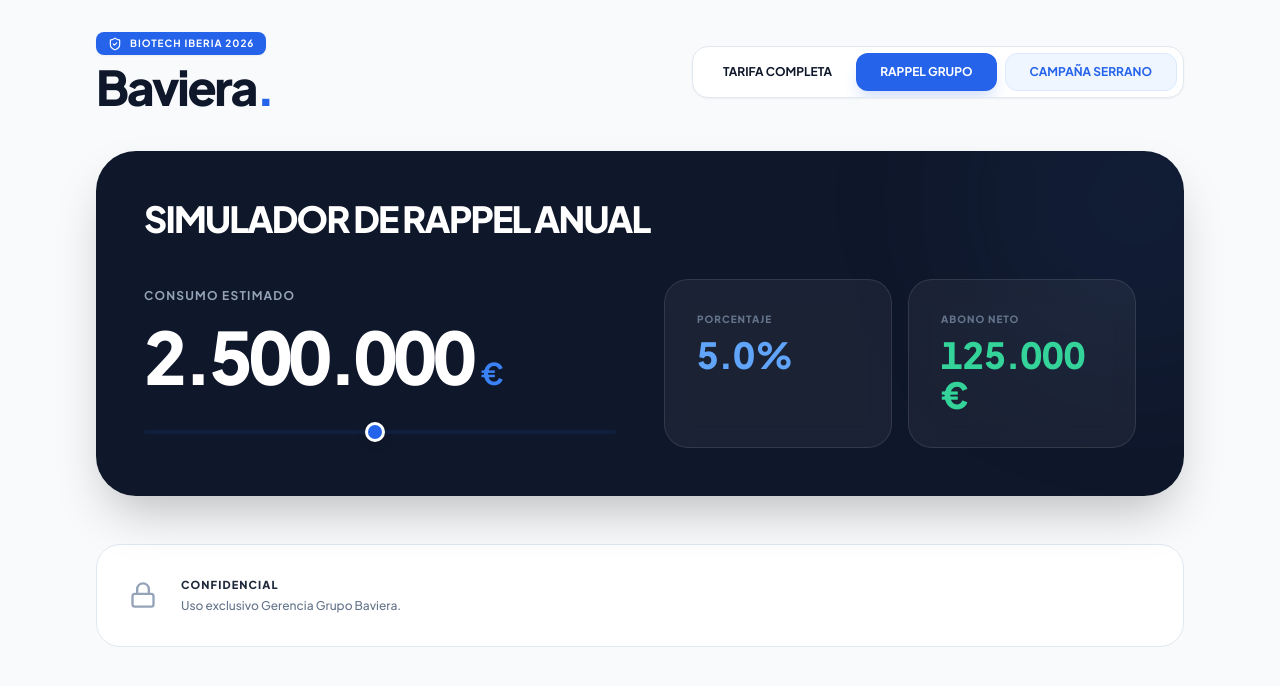
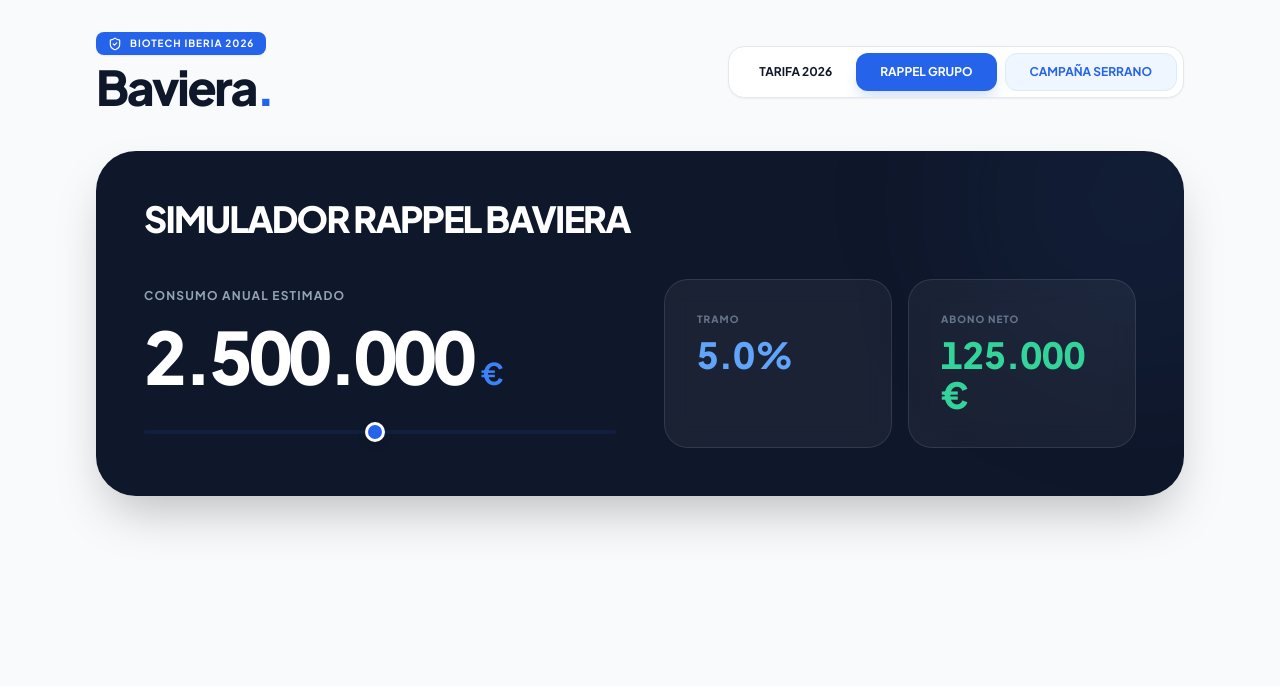
Before and after one commit to BiotechHealthcareIberia/BAVIERA, a plain HTML site: page index.html in a window 1280 px wide. Both pictures are taken after a click on the button "RAPPEL GRUPO". Drawn offline with nearby package versions, Linux system fonts and the light colour scheme.

Commit message:
index.html

```diff
--- a/index.html
+++ b/index.html
@@ -32,7 +32,7 @@
             </div>
 
             <nav class="flex bg-white p-1.5 rounded-2xl shadow-sm border border-slate-200 overflow-x-auto no-scrollbar w-full lg:w-auto sticky top-4 z-40">
-                <button onclick="showTab('catalog')" id="btn-catalog" class="nav-btn active px-6 py-2.5 rounded-xl text-xs font-bold transition-all uppercase whitespace-nowrap">Tarifa Completa</button>
+                <button onclick="showTab('catalog')" id="btn-catalog" class="nav-btn active px-6 py-2.5 rounded-xl text-xs font-bold transition-all uppercase whitespace-nowrap">Tarifa 2026</button>
                 <button onclick="showTab('simulator')" id="btn-simulator" class="nav-btn px-6 py-2.5 rounded-xl text-xs font-bold text-slate-400 hover:bg-slate-50 transition-all uppercase whitespace-nowrap">Rappel Grupo</button>
                 <button onclick="showTab('campaign')" id="btn-campaign" class="nav-btn px-6 py-2.5 rounded-xl text-xs font-bold text-blue-600 bg-blue-50 border border-blue-100 uppercase whitespace-nowrap ml-2">Campaña Serrano</button>
             </nav>
@@ -42,19 +42,16 @@
             <div class="bg-white rounded-[40px] border border-slate-100 shadow-xl overflow-hidden">
                 <div class="p-6 md:p-8 border-b border-slate-50 bg-slate-50/50 flex flex-col md:flex-row justify-between items-start md:items-center gap-4">
                     <h3 class="font-black text-2xl uppercase tracking-tighter text-slate-800 flex items-center gap-3">
-                        <i data-lucide="layout-grid" class="text-blue-600"></i> Catálogo y Tarifas 2026
+                        <i data-lucide="layout-grid" class="text-blue-600"></i> Portafolio Completo Biotech
                     </h3>
-                    <div class="flex gap-2">
-                        <span class="badge-promo italic">Acuerdo Preferente Baviera</span>
-                    </div>
                 </div>
                 <div class="overflow-x-auto">
                     <table class="w-full text-left border-collapse min-w-[850px]">
                         <thead class="bg-slate-50 border-b font-bold text-slate-400 uppercase tracking-widest text-[9px]">
                             <tr>
                                 <th class="p-6">Gama / Producto</th>
-                                <th class="p-6">Especificación / Condición</th>
-                                <th class="p-6 text-right">Precio Neto Unitario</th>
+                                <th class="p-6">Especificación Técnica</th>
+                                <th class="p-6 text-right">Precio Neto (€)</th>
                             </tr>
                         </thead>
                         <tbody id="product-list" class="divide-y divide-slate-50">
@@ -67,13 +64,13 @@
         <div id="simulator" class="tab-content space-y-6">
             <div class="bg-slate-900 p-8 md:p-12 rounded-[40px] text-white shadow-2xl relative overflow-hidden">
                 <div class="absolute top-0 right-0 w-64 h-64 bg-blue-500/10 rounded-full blur-[100px] -mr-20 -mt-20"></div>
-                <div class="relative z-10">
-                    <h2 class="text-4xl font-black mb-10 uppercase tracking-tighter">Simulador de Rappel Anual</h2>
+                <div class="relative z-10 text-center lg:text-left">
+                    <h2 class="text-4xl font-black mb-10 uppercase tracking-tighter">Simulador Rappel Baviera</h2>
                     <div class="grid grid-cols-1 lg:grid-cols-2 gap-12 items-center">
                         <div class="space-y-8">
                             <div>
-                                <p class="text-slate-400 text-xs font-bold uppercase tracking-widest mb-4">Consumo Estimado</p>
-                                <div class="flex items-baseline gap-2 mb-6">
+                                <p class="text-slate-400 text-xs font-bold uppercase tracking-widest mb-4">Consumo Anual Estimado</p>
+                                <div class="flex items-baseline justify-center lg:justify-start gap-2 mb-6">
                                     <span id="sales-val" class="text-7xl font-black tracking-tighter tabular-nums text-white">2.500.000</span>
                                     <span class="text-3xl font-bold text-blue-500">€</span>
                                 </div>
@@ -82,7 +79,7 @@
                         </div>
                         <div class="grid grid-cols-1 sm:grid-cols-2 gap-4">
                             <div class="bg-white/5 p-8 rounded-3xl border border-white/10 backdrop-blur-md">
-                                <p class="text-[10px] text-slate-500 uppercase font-black mb-2 tracking-widest">Porcentaje</p>
+                                <p class="text-[10px] text-slate-500 uppercase font-black mb-2 tracking-widest">Tramo</p>
                                 <p id="rappel-pct" class="text-4xl font-black text-blue-400 tabular-nums">5.0%</p>
                             </div>
                             <div class="bg-white/5 p-8 rounded-3xl border border-white/10 backdrop-blur-md">
@@ -102,7 +99,7 @@
                         <i data-lucide="target" class="w-10 h-10"></i>
                     </div>
                     <h2 class="text-4xl font-black text-slate-900 mb-4 uppercase tracking-tighter">David Lloyd Serrano</h2>
-                    <p class="text-slate-500 text-lg mb-12 font-medium">Acción de marketing para captación de pacientes <span class="text-blue-600 font-bold">Eyecryl Phakic</span>.</p>
+                    <p class="text-slate-500 text-lg mb-12 font-medium">Propuesta estratégica de captación para la lente <span class="text-blue-600 font-bold">Eyecryl Phakic</span>.</p>
                     <div class="inline-flex flex-col p-10 bg-slate-900 text-white rounded-[40px] shadow-2xl">
                         <span class="text-[10px] font-bold text-slate-500 uppercase tracking-[0.2em] mb-2">Presupuesto Cerrado</span>
                         <span class="text-5xl font-black tracking-tighter tabular-nums">4.800 €</span>
@@ -110,52 +107,54 @@
                 </div>
             </div>
         </div>
-
-        <footer class="mt-12 p-8 bg-white border border-slate-200 rounded-3xl flex items-center gap-6">
-            <i data-lucide="lock" class="w-7 h-7 text-slate-400"></i>
-            <div>
-                <p class="text-[11px] font-black text-slate-800 uppercase tracking-widest mb-1">Confidencial</p>
-                <p class="text-slate-500 text-xs font-medium">Uso exclusivo Gerencia Grupo Baviera.</p>
-            </div>
-        </footer>
     </div>
 
     <script>
         const products = [
-            // FÁQUICAS
-            { cat: 'FÁQUICAS', name: 'Eyecryl Phakic Esférica', price: 400, desc: 'Esferas +10D a -25D.', tag: null },
-            { cat: 'FÁQUICAS', name: 'Eyecryl Phakic Toric', price: 680, desc: 'Cilindros hasta +5.0D.', tag: null },
-            { cat: 'FÁQUICAS', name: 'Eyecryl CUSTOM', price: 1250, desc: 'Tallas especiales o rangos extremos.', tag: null },
+            // LENTES FÁQUICAS
+            { cat: 'PHAKIC', name: 'Eyecryl Phakic Esférica', price: 400.00, desc: 'Tallas 12.0 a 13.5mm. Potencias de +10D a -25D.', tag: null },
+            { cat: 'PHAKIC', name: 'Eyecryl Phakic Toric', price: 680.00, desc: 'Cilindros hasta +5D. Tallas 12.0 a 13.5mm.', tag: null },
+            { cat: 'PHAKIC', name: 'Eyecryl CUSTOM', price: 1250.00, desc: 'Tallas 11, 11.5, 14, 14.5mm o rangos extremos.', tag: null },
 
-            // LIO ESPECIALES
-            { cat: 'LIO EDOF', name: 'EYECRYL SERT (EDOF)', price: 105, desc: 'Compromiso > 1.000 uds.', tag: 'Promo Vol.' },
-            { cat: 'LIO EDOF', name: 'EYECRYL SERT TORIC', price: 200, desc: 'Compromiso > 1.000 uds.', tag: 'Promo Vol.' },
-            { cat: 'LIO TRIFOCAL', name: 'OPTIFLEX TRIO', price: 280, desc: 'Compromiso > 600 uds.', tag: 'Promo Vol.' },
-            { cat: 'LIO TRIFOCAL', name: 'OPTIFLEX TRIO TORIC', price: 350, desc: 'Compromiso > 600 uds.', tag: 'Promo Vol.' },
-            { cat: 'LIO PREMIUM', name: 'OPTIFLEX TRIO PLUS / XTENSE', price: 330, desc: 'Gama Híbrida (>600 uds).', tag: 'Híbrida' },
-            { cat: 'LIO PREMIUM', name: 'OPTIFLEX PLUS TORIC', price: 430, desc: 'Gama Híbrida Tórica.', tag: 'Híbrida' },
+            // LIO ESPECIALES (ACUERDO VOLUMEN)
+            { cat: 'LIO EDOF', name: 'EYECRYL SERT (EDOF)', price: 105.00, desc: 'Acuerdo especial > 1.000 uds.', tag: 'Promo Vol.' },
+            { cat: 'LIO EDOF', name: 'EYECRYL SERT TORIC', price: 200.00, desc: 'Acuerdo especial > 1.000 uds.', tag: 'Promo Vol.' },
+            { cat: 'LIO TRIFOCAL', name: 'OPTIFLEX TRIO', price: 280.00, desc: 'Acuerdo especial > 600 uds.', tag: 'Promo Vol.' },
+            { cat: 'LIO TRIFOCAL', name: 'OPTIFLEX TRIO TORIC', price: 350.00, desc: 'Acuerdo especial > 600 uds.', tag: 'Promo Vol.' },
+            { cat: 'LIO PREMIUM', name: 'OPTIFLEX TRIO PLUS / XTENSE', price: 330.00, desc: 'Gama Híbrida (>600 uds).', tag: 'Híbrida' },
+            { cat: 'LIO PREMIUM', name: 'OPTIFLEX PLUS TORIC', price: 430.00, desc: 'Gama Híbrida Tórica (Próximamente).', tag: 'Híbrida' },
 
             // LIO MONOFOCALES
-            { cat: 'LIO MONOFOCAL', name: 'GENESIS COMFORT NY', price: 55, desc: 'LIO Precargada Amarilla.', tag: null },
-            { cat: 'LIO MONOFOCAL', name: 'EYECRYL PLUS NATURAL HD', price: 45, desc: 'LIO No precargada HD.', tag: null },
+            { cat: 'LIO MONOFOCAL', name: 'GENESIS COMFORT NY', price: 55.00, desc: 'LIO Precargada con filtro amarillo.', tag: null },
+            { cat: 'LIO MONOFOCAL', name: 'EYECRYL PLUS NATURAL HD', price: 45.00, desc: 'No precargada. Alta definición visual.', tag: null },
+            { cat: 'LIO MONOFOCAL', name: 'EYECRYL TORIC', price: 200.00, desc: 'LIO tórica plegable hidrofóbica.', tag: null },
 
             // VISCOELÁSTICOS
-            { cat: 'VISCOELÁSTICOS', name: 'BIO HYALUR 1% (1ml)', price: 9.90, desc: 'Hialuronato Sódico Cohesivo.', tag: 'Consumible' },
-            { cat: 'VISCOELÁSTICOS', name: 'BIO HYALUR PLUS 1.4% (1ml)', price: 10.80, desc: 'Alta Cohesividad.', tag: 'Consumible' },
-            { cat: 'VISCOELÁSTICOS', name: 'EYEVISC 2% (2ml)', price: 7.70, desc: 'HPMC (Dispersivo).', tag: 'Consumible' },
+            { cat: 'VISCOELÁSTICOS', name: 'BIO HYALUR 1% (1ml)', price: 9.90, desc: 'Hialuronato Sódico.', tag: 'OVD' },
+            { cat: 'VISCOELÁSTICOS', name: 'BIO HYALUR PLUS 1.4% (1ml)', price: 10.80, desc: 'Alta Cohesividad.', tag: 'OVD' },
+            { cat: 'VISCOELÁSTICOS', name: 'BIO HYALUR DUO', price: 20.00, desc: 'Cohesivo + Dispersivo.', tag: 'OVD' },
+            { cat: 'VISCOELÁSTICOS', name: 'BIO HYALUR LVD (3%H+4%C)', price: 24.50, desc: 'Máxima protección corneal.', tag: 'OVD' },
+            { cat: 'VISCOELÁSTICOS', name: 'BIO HYALUR HV / SV', price: 12.00, desc: 'Alta/Super Viscosidad.', tag: 'OVD' },
+            { cat: 'VISCOELÁSTICOS', name: 'EYEVISC 2% (2ml)', price: 7.70, desc: 'HPMC.', tag: 'OVD' },
 
-            // COLORANTES
-            { cat: 'COLORANTES', name: 'BIO BLUE (0.06% Trypan Blue)', price: 8.20, desc: 'Cápsula anterior (0.5ml).', tag: 'Consumible' }
+            // OTROS / VR / ANILLOS
+            { cat: 'OTROS / VR', name: 'BIO BLUE (Trypan Blue)', price: 9.50, desc: 'Colorante vital 1ml PFS.', tag: null },
+            { cat: 'OTROS / VR', name: 'BIOVISION PMMA CTR', price: 20.00, desc: 'Anillo de tensión capsular.', tag: null },
+            { cat: 'OTROS / VR', name: 'BIOBLUE 90 PLUS', price: 27.00, desc: 'Equivalente ILM blue.', tag: null },
+            { cat: 'OTROS / VR', name: 'BIOSIL 10ML / BIOSIL F', price: 45.00, desc: 'Aceite de silicona.', tag: null },
+            { cat: 'OTROS / VR', name: 'BIO OCTANE / DECALIN', price: 45.00, desc: 'Perfluorocarbonos líquidos.', tag: null },
+            { cat: 'OTROS / VR', name: 'IRIS RETRACTOR (5 uds)', price: 40.00, desc: 'Ganchos de iris.', tag: null },
+            { cat: 'OTROS / VR', name: 'BIORING', price: 245.00, desc: 'Anillo intraestromal.', tag: null }
         ];
 
         function renderProducts() {
             const container = document.getElementById('product-list');
             container.innerHTML = products.map(p => `
-                <tr class="hover:bg-slate-50/50 transition-colors">
+                <tr class="hover:bg-slate-50 transition-colors">
                     <td class="p-6">
                         <div class="flex flex-col">
                             <span class="text-sm font-black text-slate-900">${p.name}</span>
-                            <span class="text-[9px] text-slate-400 font-black uppercase">${p.cat}</span>
+                            <span class="text-[9px] text-slate-400 font-black uppercase tracking-widest">${p.cat}</span>
                         </div>
                     </td>
                     <td class="p-6">
@@ -183,7 +182,11 @@
         function updateSim() {
             const sales = parseInt(document.getElementById('sales-slider').value);
             document.getElementById('sales-val').innerText = sales.toLocaleString('es-ES');
-            let rate = sales >= 2500000 ? 0.05 : (sales >= 1200000 ? 0.03 : 0.015);
+            let rate = 0;
+            if (sales >= 2500000) rate = 0.05;
+            else if (sales >= 1200000) rate = 0.03;
+            else if (sales >= 600000) rate = 0.02;
+            else rate = 0.015;
             document.getElementById('rappel-pct').innerText = (rate * 100).toFixed(1) + '%';
             document.getElementById('rappel-total').innerText = Math.round(sales * rate).toLocaleString('es-ES') + ' €';
         }
```
